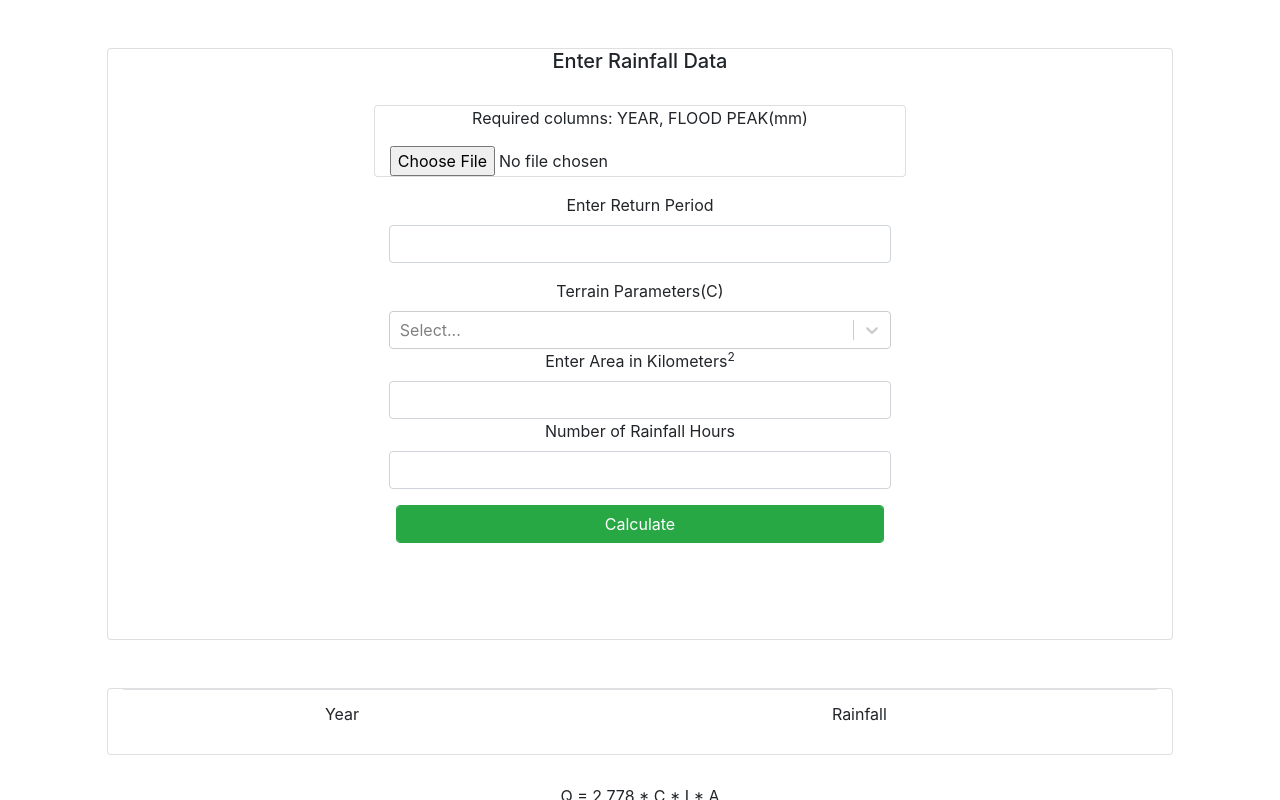
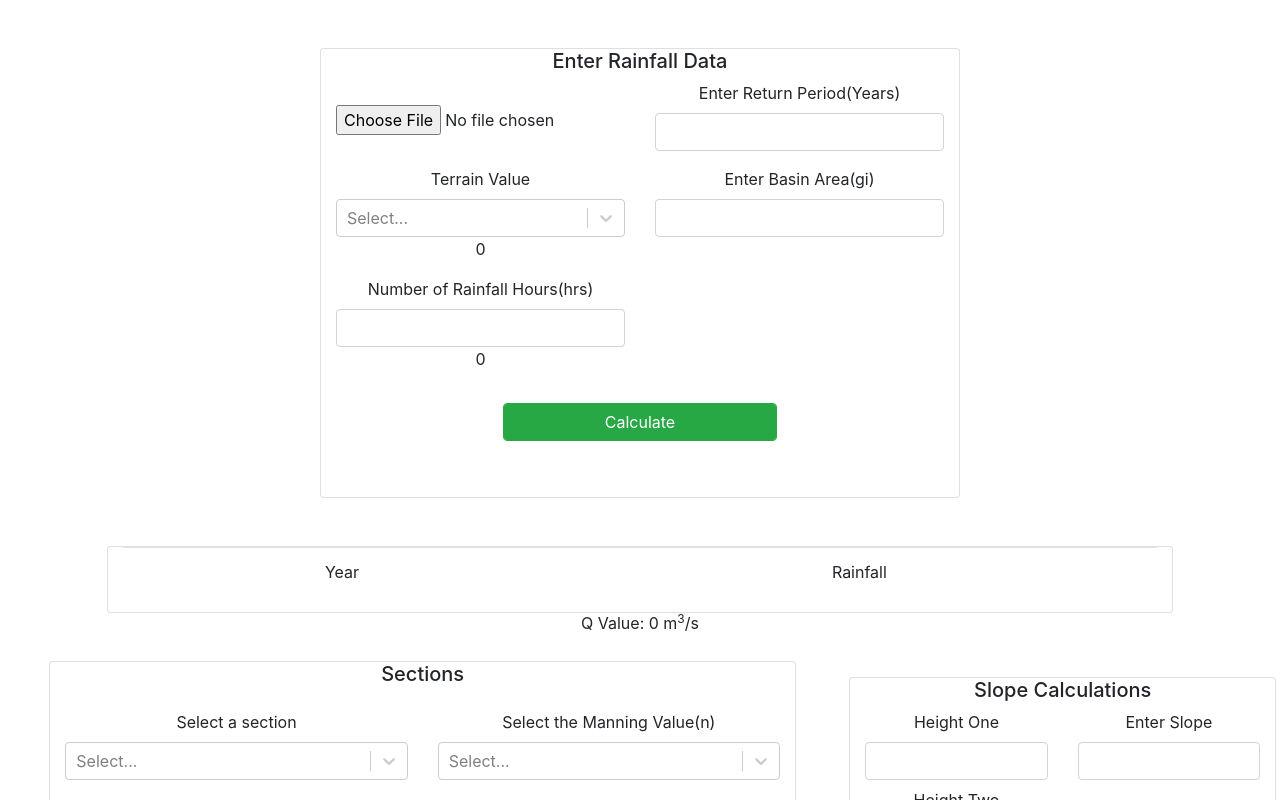
Before and after one commit to Sanqqara/brain-vicky-civil, a React (Create React App) app in the folder client/: page / in a window 1280 px wide. Shown: the top 800 px of the page. Built offline with nearby package versions, Linux system fonts and the light colour scheme.

Commit message:
good Q value from server, sending return periods to the server

```diff
--- a/client/src/components/home.js
+++ b/client/src/components/home.js
@@ -157,30 +157,30 @@ export class Home extends Component {
         //     let converted = this.state.terrainValue * rate * this.state.areaInKm
         //     console.log(converted)
         // }
-        console.log(rainvalues)
         rainvalues = rainvalues.sort().reverse()
         rainvalues.forEach((value => {
             let q = 0
             let rate = ((value / 10) / this.state.rainfallHours)
-            let converted = this.state.terrainValue * rate * this.state.areaInKm
+            let converted = this.state.terrainValue * rate * this.state.areaInKm * 2.778
             // console.log(converted)
             convertedArray.push(converted)
         }))
         // console.log(rainvalues)
         let xyArray = []
         let order = 1
-        // for (let i = 0; i < rainvalues.length; i++) {
-        //     // console.log(rainValues[i])
-        //     xyArray[i] = { [order]: rainvalues[i] }
-        //     order++
-        // }
-        for (let i = 0; i < rainvalues.length; i++) {
-            // console.log(rainValues[i])
-            xyArray[i] = { [order]: convertedArray[i] }
+        let returnPeriodColumn = []
+        let numberOfColumns = rainvalues.length;
+
+        // generate the return period array and the order:rainfall peak values array
+        for (let i = 0; i <= rainvalues.length; i++) {
+            xyArray[i] = { [order]: convertedArray[i] } // x is the order, y is the rainvalue
+            let returnPeriod = (numberOfColumns+1) / order
+            returnPeriodColumn[i] = (returnPeriod)
             order++
         }
-        // console.log(xyArray)
-        axios.post("/api/test", { data: xyArray, returnPeriod: this.state.returnPeriod })
+        console.log(returnPeriodColumn)
+        console.log(convertedArray)
+        axios.post("/api/test", { data: xyArray, returnPeriod: this.state.returnPeriod, returnPeriodColumn: returnPeriodColumn })
             .then(response => (
                 // console.log(response)
                 this.setState({ q_slope: [response.data.slope[0][0]] }),
@@ -410,7 +410,7 @@ export class Home extends Component {
         return (
             <div className="container-fluid">
                 <div className="row my-5">
-                    <div className="col-10 mx-auto card">
+                    <div className="col-6 mx-auto card">
                         <h5 className="display-5">Enter Rainfall Data</h5>
                         {/* <div className="row mt-2">
                             <div className="col-6">
@@ -427,40 +427,35 @@ export class Home extends Component {
                         </div> */}
 
                         <div className="row">
-                            <div className="col-6 mt-4 card mx-auto mb-3">
-                                <p>Required columns: YEAR, FLOOD PEAK(mm)</p>
+                            <div className="col-6 mt-4">
                                 <input className="input" type="file" onChange={(e) => this.showFile(e)} />
                             </div>
-                        </div>
-                        <div className="row">
-                            <div className="col-6 mx-auto">
-                                <label>Enter Return Period</label>
+                            <div className="col-6">
+                                <label>Enter Return Period(Years)</label>
                                 <input className="form-control" type="number" onChange={(e) => this.setState({ returnPeriod: e.target.value })} />
                             </div>
                         </div>
                         <div className="row mt-3">
-                            <div className="col-6 mx-auto">
-                                <label>Terrain Parameters(C)</label>
+                            <div className="col-6">
+                                <label>Terrain Value</label>
                                 <Select
                                     options={
                                         terrainOptions
                                     }
                                     onChange={(e) => this.setState({ terrainValue: e.value })}
                                 />
-                                {/* <p>{this.state.terrainValue}</p> */}
+                                <p>{this.state.terrainValue}</p>
                             </div>
-                        </div>
-                        <div className="row">
-                        <div className="col-6 mx-auto">
-                                <label>Enter Area in Kilometers<sup>2</sup></label>
+                            <div className="col-6">
+                                <label>Enter Basin Area(gi)</label>
                                 <input className="form-control" type="number" onChange={(e) => this.setState({ areaInKm: e.target.value })} />
                             </div>
                         </div>
                         <div className="row">
-                            <div className="col-6 mx-auto">
-                                <label>Number of Rainfall Hours</label>
+                            <div className="col-6">
+                                <label>Number of Rainfall Hours(hrs)</label>
                                 <input className="form-control" type="number" onChange={(e) => this.setState({ rainfallHours: e.target.value })} />
-                                {/* <p>{this.state.rainfallHours}</p> */}
+                                <p>{this.state.rainfallHours}</p>
                             </div>
                         </div>
 
@@ -469,11 +464,14 @@ export class Home extends Component {
                             <button className="btn btn-success form-control my-3" onClick={this.calcuateQ}>Calculate</button>
                             {/* </div> */}
                         </div>
-                        <p>Q = 2.778 * C * I * A</p>
+
                         {/* <button onClick={this.test}>Test</button> */}
                         {/* <button className="btn btn-success my-3" onClick={this.test2}>Test2</button> */}
-                        <p>Q Value: {this.state.qValue}</p>
+                        <p>Q Value: {this.state.qValue} m<sup>3</sup>/s</p>
                     </div>
+                    {/* <div className="col-6">
+                        <img src={regression} alt={"Chart Image..."}/>
+                    </div> */}
                 </div>
                 <div className="row">
                     <div className="col-10 mx-auto card">
@@ -520,7 +518,7 @@ export class Home extends Component {
                                 <Select options={options} onChange={this.sectionSelect.bind(this)} />
                             </div>
                             <div className="col-6 my-3">
-                                <label>Select the Manning Value</label>
+                                <label>Select the Manning Value(n)</label>
                                 <Select options={this.state.manningOptions} onChange={(e) => this.setState({ manningValue: e.value })} />
                             </div>
                             <div className="col-4">
@@ -534,9 +532,9 @@ export class Home extends Component {
 
                         <div className="row" hidden={this.state.rectangularHidden}>
                             <div className="col-6">
-                                <label>Enter Breadth</label>
+                                <label>Enter Breadth(m)</label>
                                 <input type="number" className="form-control" onChange={(e) => this.setState({ breadth: (Number(e.target.value)) })} />
-                                <label>Enter Depth</label>
+                                <label>Enter Depth(m)</label>
                                 <input type="number" className="form-control" onChange={(e) => this.setState({ depth: (Number(e.target.value)) })} />
                                 {/* <div>
                                     <label>Enter Z</label>
@@ -565,9 +563,9 @@ export class Home extends Component {
 
                         <div className="row" hidden={this.state.trapezoidalHidden}>
                             <div className="col-6">
-                                <label>Enter Breadth</label>
+                                <label>Enter Breadth(m)</label>
                                 <input type="number" className="form-control" onChange={(e) => this.setState({ breadth: (Number(e.target.value)) })} />
-                                <label>Enter Depth</label>
+                                <label>Enter Depth(m)</label>
                                 <input type="number" className="form-control" onChange={(e) => this.setState({ depth: (Number(e.target.value)) })} />
                                 <div>
                                     <label>Enter Z</label>
@@ -596,7 +594,7 @@ export class Home extends Component {
 
                         <div className="row" hidden={this.state.circularHidden}>
                             <div className="col-6">
-                                <label>Enter Depth</label>
+                                <label>Enter Diameter(m)</label>
                                 <input type="number" className="form-control" onChange={(e) => this.setState({ depth: (Number(e.target.value)) })} />
                                 <div>
                                     <label>Enter Angle</label>
@@ -624,7 +622,7 @@ export class Home extends Component {
 
                     </div>
                     <div className="col-4 my-3 card mx-1">
-                        <h5>Parameters</h5>
+                        <h5>Slope Calculations</h5>
                         <div className="row">
                             <div className="col-6">
                                 <label>Height One</label>
```
